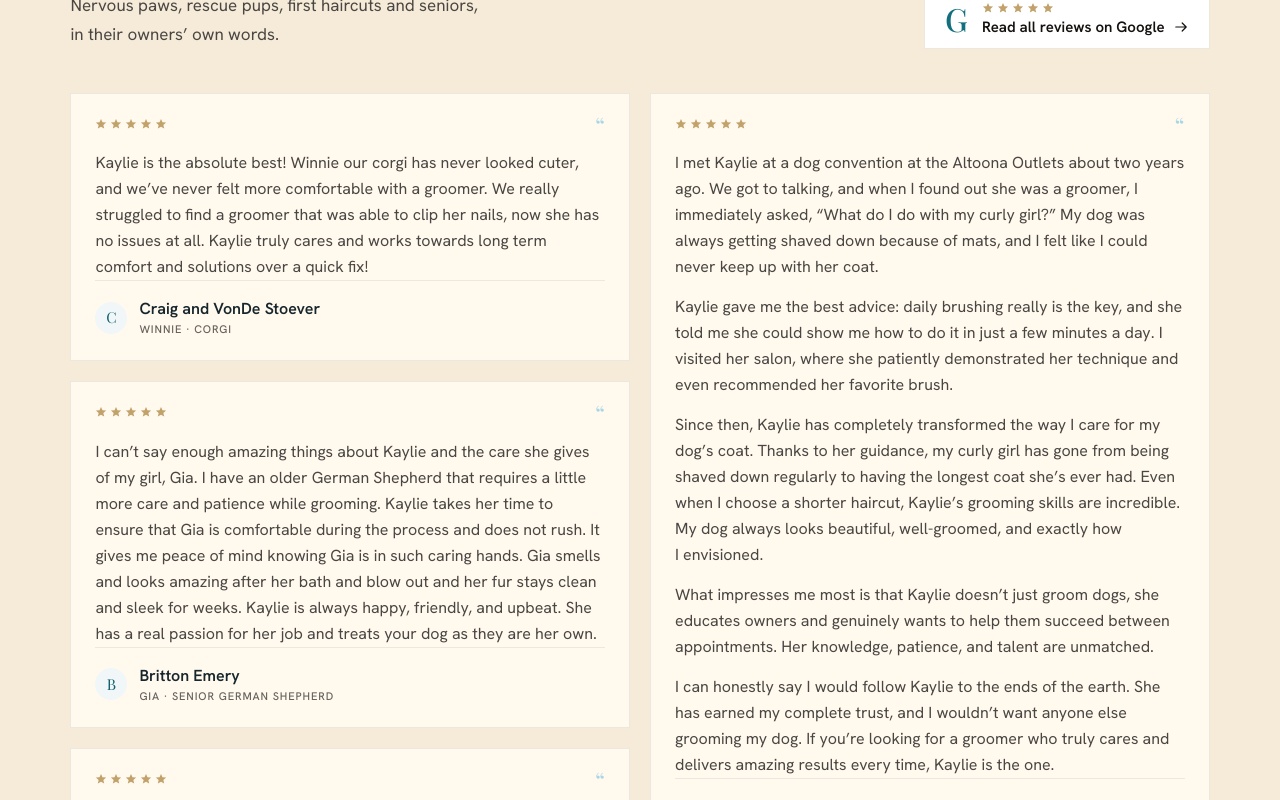
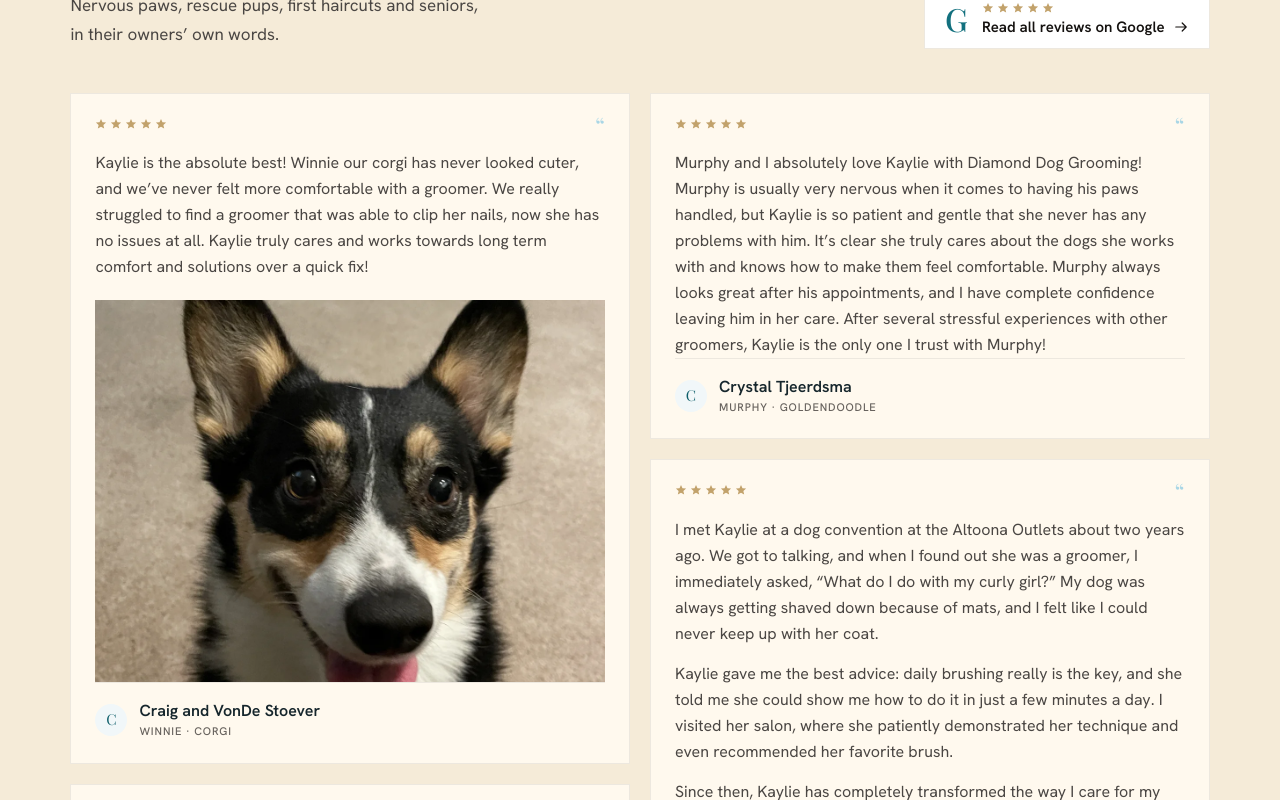
Before and after one commit to SalmanAhmed24/diamond-dog, a Next.js app: page / in a window 1280 px wide. Shown: the part 4070-4870 px from the top of the page. Built offline with nearby package versions, Linux system fonts and the light colour scheme; a web font is replaced by a local one.

Commit message:
added test

```diff
--- a/components/Testimonials.module.css
+++ b/components/Testimonials.module.css
@@ -128,6 +128,18 @@
   margin-top: 0.875rem;
 }
 
+/* The dog, under the review. 4:3 because both sources are portrait phone
+   photos: a wider frame cropped the ears off one and the muzzle off the other,
+   and the card is far wider than it is tall. */
+.photo {
+  width: 100%;
+  height: auto;
+  margin-top: 1.25rem;
+  aspect-ratio: 4 / 3;
+  object-fit: cover;
+  background-color: var(--sand);
+}
+
 .attribution {
   margin-top: auto;
   padding-top: 1.125rem;
--- a/components/Testimonials.tsx
+++ b/components/Testimonials.tsx
@@ -1,6 +1,9 @@
+import Image from 'next/image'
+
 import { Reveal } from './Reveal'
 import { ArrowRight, Star } from './icons'
 import { testimonials } from '@/lib/site'
+import { testimonialPhotos } from '@/lib/images'
 import styles from './Testimonials.module.css'
 
 const RATING = 5
@@ -80,6 +83,18 @@ export function Testimonials() {
                   )}
                 </blockquote>
 
+                {/* The dog the review is about, under the review itself.
+                    Decorative: the pet's name and breed follow in text, so an
+                    alt would only repeat them to a screen reader. */}
+                {item.photo && testimonialPhotos[item.photo] && (
+                  <Image
+                    src={testimonialPhotos[item.photo]}
+                    alt=""
+                    className={styles.photo}
+                    sizes="(max-width: 599px) calc(100vw - 4.5rem), (max-width: 1023px) calc(50vw - 3rem), 582px"
+                  />
+                )}
+
                 <figcaption className={styles.attribution}>
                   <span className={styles.person}>
                     <span className={styles.avatar} aria-hidden="true">
--- a/lib/images.ts
+++ b/lib/images.ts
@@ -63,6 +63,9 @@ import glOrangeCat from '@/public/images/glowup-orange-cat.webp'
 /* Glow Up Gallery — client photo drop, one set per tab. Keys are prefixed with
    the tab so the two unrelated `IMG_3588` originals (a Boston terrier pair for
    Bath, a Yorkshire terrier for Sanitary Groom) can't collide. */
+import tmGia from '@/public/images/testimonial-gia.webp'
+import tmWinnie from '@/public/images/testimonial-winnie.webp'
+
 import glBathShowerCap from '@/public/images/glowup-bath-shower-cap.webp'
 import glBathPointer from '@/public/images/glowup-bath-pointer-doorway.webp'
 import glBathBostons from '@/public/images/glowup-bath-boston-pair.webp'
@@ -151,6 +154,12 @@ export const serviceImages: Record<string, StaticImageData> = {
   'add-ons': svcAddOns,
 }
 
+/** Keyed by the `photo` field on a `testimonials.items` entry */
+export const testimonialPhotos: Record<string, StaticImageData> = {
+  gia: tmGia,
+  winnie: tmWinnie,
+}
+
 /** Keyed by the `key` field on each entry in `glowUpGallery.items` */
 export const glowUpImages: Record<string, StaticImageData> = {
   'terrier-pair-ties': glTerriers,
--- a/lib/site.ts
+++ b/lib/site.ts
@@ -213,6 +213,7 @@ export const testimonials = {
       name: 'Craig and VonDe Stoever',
       pet: 'Winnie',
       detail: 'corgi',
+      photo: 'winnie',
     },
     {
       quote:
@@ -220,6 +221,7 @@ export const testimonials = {
       name: 'Britton Emery',
       pet: 'Gia',
       detail: 'senior german shepherd',
+      photo: 'gia',
     },
     {
       quote:
@@ -245,6 +247,8 @@ export const testimonials = {
     name: string
     pet: string
     detail: string
+    /** Key into `testimonialPhotos`; falls back to the name's initial. */
+    photo?: string
   }[],
 }
 
@@ -324,7 +328,7 @@ export const about = {
   guide: {
     heading: 'Tell me about your dog, and I\u2019ll guide you',
     body:
-      'The best grooming plans start with a real conversation. Come in, tell me about your dog, their coat, their temperament, what\u2019s worked and what hasn\u2019t, and I\u2019ll guide you toward the plan that fits. I don\u2019t do one-size-fits-all packages. Call and tell me about your dog\u2019s skin and coat problems so I can give you a solution that works for you and your pet. I follow up after building a plan, because every client should feel like they\u2019re my only client, not one of many moving through on a schedule.',
+      'The best grooming plans start with a real conversation. Come in, tell me about your dog, their coat, their temperament, what\u2019s worked and what hasn\u2019t, and I\u2019ll guide you toward the plan that fits. I do not do one-size-fits-all packages. Call and tell me about your dog\u2019s skin and coat problems so I can give you a solution that works for you and your pet. I follow up after building a plan, because every client should feel like they\u2019re my only client, not one of many moving through on a schedule.',
     imageAlt: 'A tan and white dog rolling happily on its back on the salon floor.',
   },
   cta: {
```
Also changed, not shown: public/images/testimonial-gia.webp (added), public/images/testimonial-winnie.webp (added).
